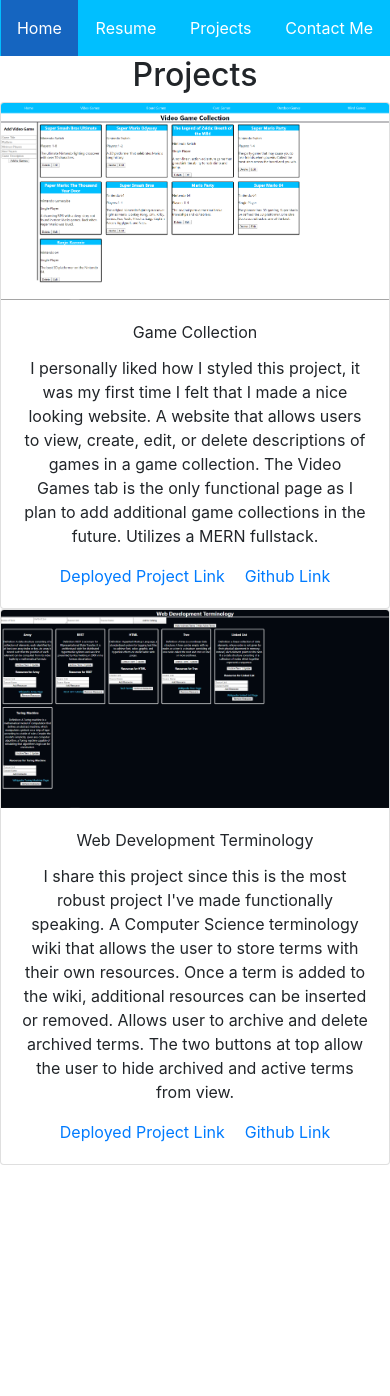
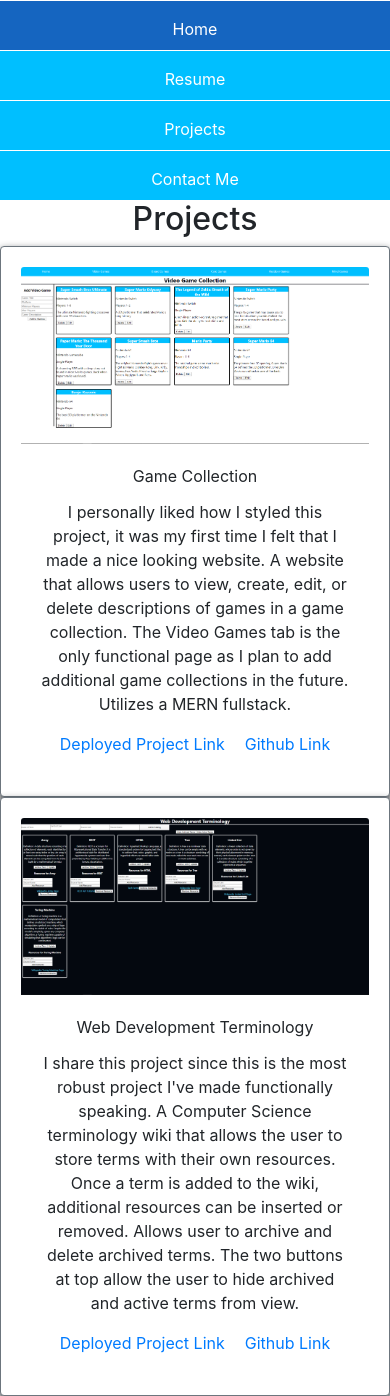
Before and after one commit to jpeavler/Portfolio-Mk2, a React (Create React App) app: page /Projects in a window 390 px wide. Before the commit the page ends 1165 px from the top, so only its background shows below. Built offline with nearby package versions, Linux system fonts and the light colour scheme.

Commit message:
Stylized Card Elements

```diff
--- a/src/App.css
+++ b/src/App.css
@@ -17,3 +17,17 @@ nav .NavLink{
 nav .NavLink:hover{
   background-color: #1565C0
 }
+.card{
+  box-shadow: 0 4px 8px 0;
+}
+@media all and (max-width: 600px){
+  .nav{
+    flex-direction: column;
+  }
+  nav .NavLink{
+    text-align: center;
+    border-top: 1px solid;
+    width: 100vw;
+    height: 50px;
+  }
+}
--- a/src/pages/ContactMe.js
+++ b/src/pages/ContactMe.js
@@ -18,12 +18,12 @@ const ContactMe = () =>{
             <Row>
                 <Col sm="1"></Col>
                 <Col sm="2">
-                    <Card>
+                    <Card body outline color="secondary" className="card">
                         <CardImg src="/assets/ProfilePicture.jpg" alt="Joshua Peavler"/>
                     </Card>
                 </Col>
                 <Col sm="8">
-                    <Card style={{ height: '18rem'}}>
+                    <Card style={{ height: '18rem'}} body outline color="secondary" className="card">
                         <CardBody>
                             <CardText style={{ "text-align": "Left"}}>
                                 If you would like to reach out to talk about coding projects, feel free to
--- a/src/pages/Home.js
+++ b/src/pages/Home.js
@@ -18,7 +18,7 @@ const Home = () =>{
             <Row>
                 <Col sm="2"></Col>
                 <Col sm="8">
-                    <Card>
+                    <Card body outline color="secondary" className="card">
                         <CardBody>
                             <CardText>
                             Aspiring web developer. Learning full stack development at Helio Training.
--- a/src/pages/Projects.js
+++ b/src/pages/Projects.js
@@ -20,7 +20,7 @@ const Projects = () =>{
             <Row>
                 <Col sm = "1"></Col>
                 <Col sm ="5">
-                    <Card>
+                    <Card body outline color="secondary" className="card">
                         <CardImg top src="/assets/gameCollectionProject.png" alt="Game Collection Project"/>
                         <CardBody>
                             <CardTitle>Game Collection</CardTitle>
@@ -35,9 +35,9 @@ const Projects = () =>{
                     </Card>
                 </Col>
                 <Col sm ="5">
-                    <Card>
+                    <Card body outline color="secondary" className="card">
                         <CardImg top src="/assets/WebDevTerms.png" alt="Web Development Terminology Project"/>
-                        <CardBody>
+                        <CardBody >
                             <CardTitle>Web Development Terminology</CardTitle>
                             <CardText>
                             I share this project since this is the most robust project I've made functionally speaking.
```
